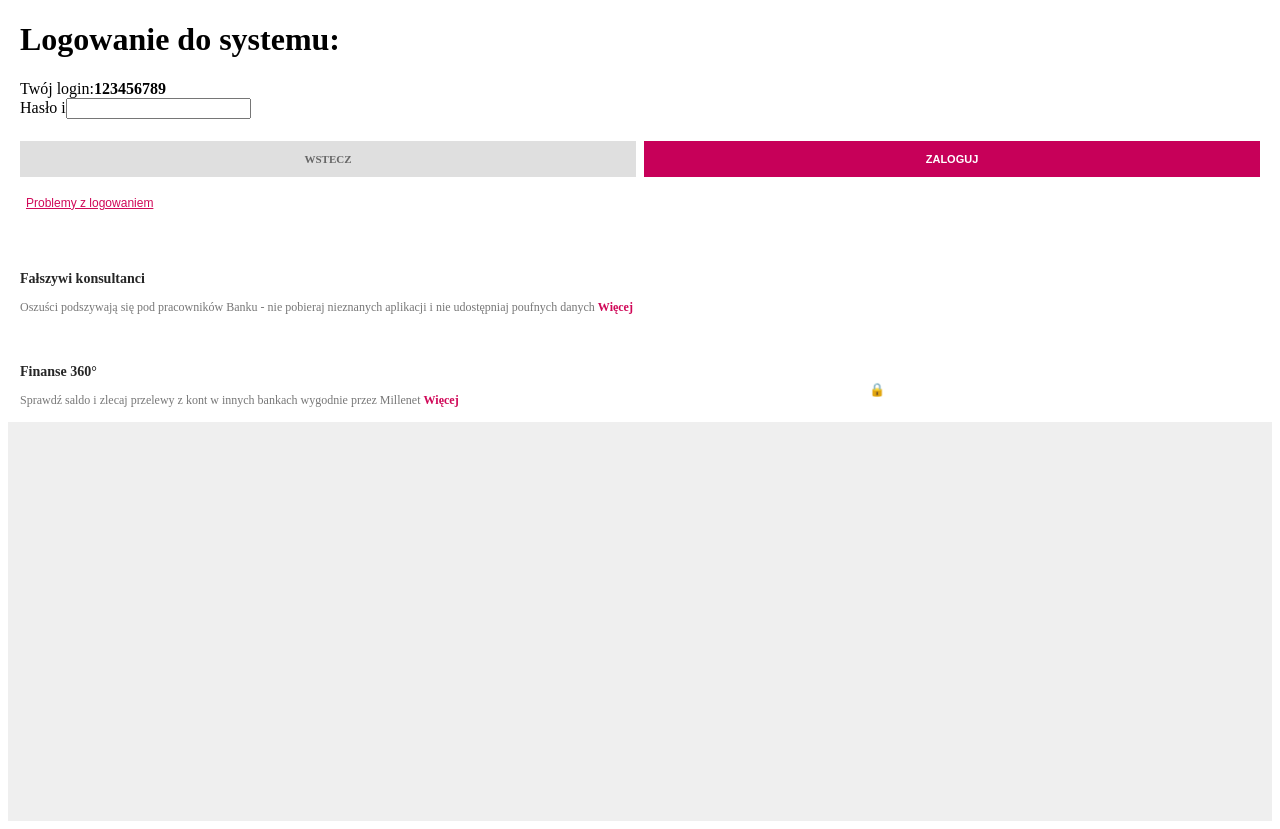
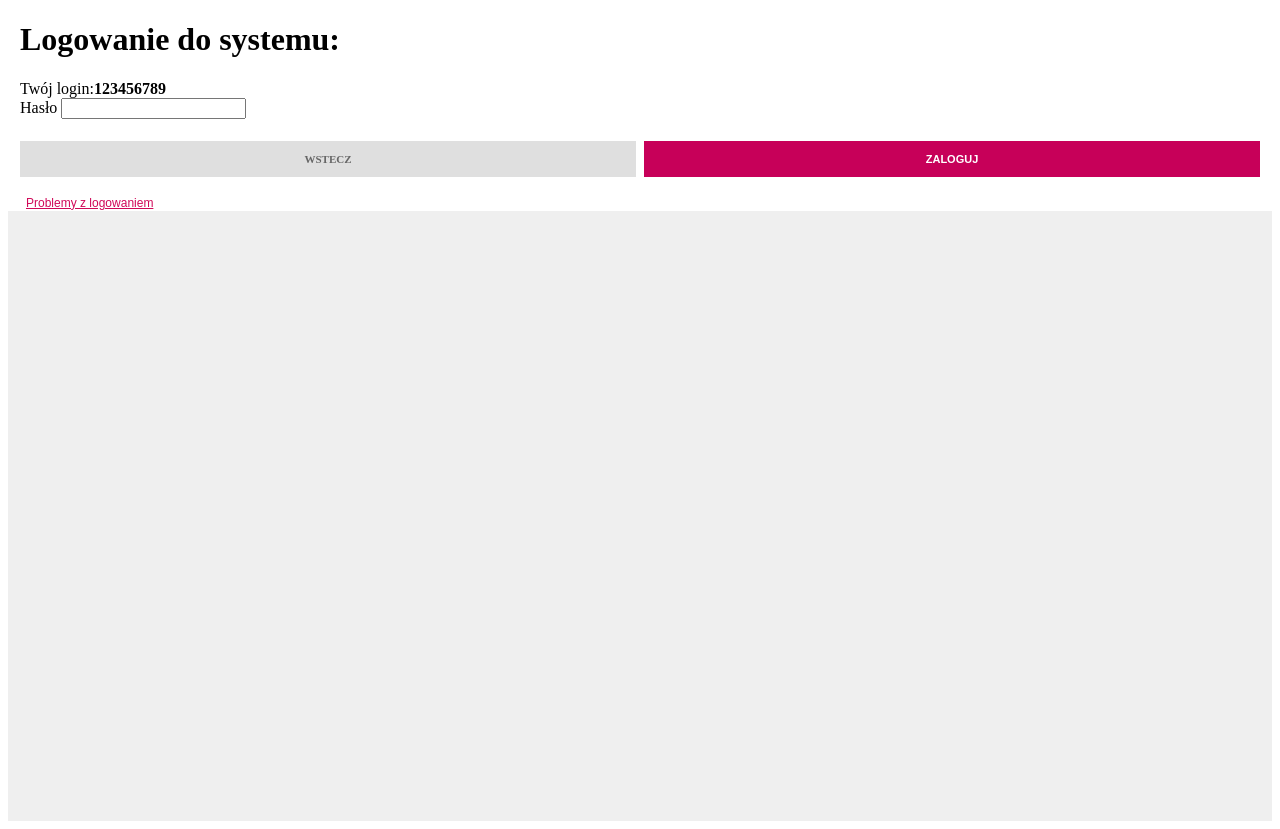
Before and after one commit to jwolczko/Designing-multi-tier-business-applications, a React (Vite) app in the folder frontend/: page /login in a window 1280 px wide. Built offline with nearby package versions, Linux system fonts and the light colour scheme.

Commit message:
usunięcie nadmiarowych elementów

```diff
--- a/frontend/src/components/login/LoginPanel/LoginPanel.css
+++ b/frontend/src/components/login/LoginPanel/LoginPanel.css
@@ -85,6 +85,7 @@
 @media (max-width: 1000px) {
   .login-panel {
     grid-template-columns: 1fr;
+    min-width: 500px;
   }
 
   .login-panel__right {
--- a/frontend/src/components/login/LoginPanel/LoginPanel.tsx
+++ b/frontend/src/components/login/LoginPanel/LoginPanel.tsx
@@ -27,7 +27,7 @@ export function LoginPanel({ onOpenSupport }: LoginPanelProps) {
           </div>
 
           <label className="login-panel__label" htmlFor="password">
-            Hasło <span className="login-panel__hint">i</span>
+            Hasło <span className="login-panel__hint"></span>
           </label>
           <input
             id="password"
@@ -49,31 +49,6 @@ export function LoginPanel({ onOpenSupport }: LoginPanelProps) {
           <button className="login-panel__support-link" type="button" onClick={onOpenSupport}>
             Problemy z logowaniem
           </button>
-
-          <div className="login-panel__info-blocks">
-            <div>
-              <h3>Fałszywi konsultanci</h3>
-              <p>
-                Oszuści podszywają się pod pracowników Banku - nie pobieraj nieznanych aplikacji i nie
-                udostępniaj poufnych danych <span>Więcej</span>
-              </p>
-            </div>
-
-            <div>
-              <h3>Finanse 360°</h3>
-              <p>
-                Sprawdź saldo i zlecaj przelewy z kont w innych bankach wygodnie przez Millenet <span>Więcej</span>
-              </p>
-            </div>
-          </div>
-        </div>
-      </div>
-
-      <div className="login-panel__right">
-        <div className="login-panel__footer-links">
-          <span>🔒 Bezpieczeństwo</span>
-          <span>🛡 Oddziały i bankomaty</span>
-          <span>✉ Napisz do nas</span>
         </div>
       </div>
     </div>
```
